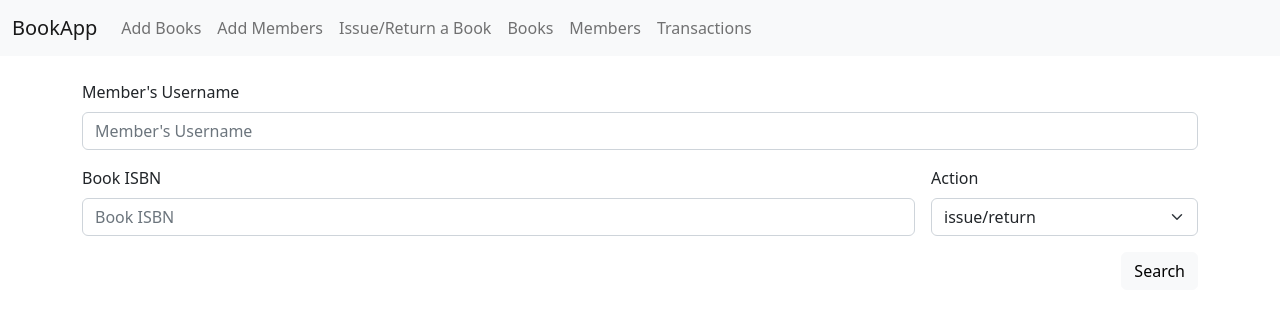
After one commit to MotilalChavhan/BookApp, a Django app: page /transactions in a window 1280 px wide. The commit adds this page. Shown: the top 316 px of the page. Run offline with Django 4.2, Linux system fonts and the light colour scheme; data that the repository does not hold is empty; some libraries are stand-ins or nearby versions.

Commit message:
feat: added transactions page to search transactions and completed its implementation

```diff
--- a/LibraryApp/BookApp/templates/layout.html
+++ b/LibraryApp/BookApp/templates/layout.html
@@ -35,6 +35,9 @@
 	        <li class="nav-item">
 	          <a class="nav-link" href="{% url 'members' %}">Members</a>
 	        </li>
+	        <li class="nav-item">
+	          <a class="nav-link" href="{% url 'transactions' %}">Transactions</a>
+	        </li>
 	      </ul>
 	    </div>
 	  </div>
--- /dev/null
+++ b/LibraryApp/BookApp/templates/transactions.html
@@ -0,0 +1,67 @@
+{% extends "layout.html" %}
+
+{% block body %}
+
+<!-- alert message -->
+{% if messages %}
+  {% for message in messages %}
+    <div class="alert {{ message.tags }} alert-dismissible d-flex align-items-center" role="alert">
+      <div>{{ message }}</div>
+      <button type="button" class="btn-close" data-bs-dismiss="alert" aria-label="Close"></button>
+    </div>
+  {% endfor %}
+{% endif %}
+
+<form action="{% url 'transactions' %}" method="post" class="row g-3">
+	{% csrf_token %}
+	<div class="col-sm-12">
+	  <label class="form-label">Member's Username</label>
+	  <input type="text" class="form-control" name="member" placeholder="Member's Username">
+	</div>
+	<div class="col-sm-9">
+	  <label class="form-label">Book ISBN</label>
+	  <input type="text" class="form-control" name="book" placeholder="Book ISBN">
+	</div>
+	<div class="col-sm-3">
+	  <label class="form-label">Action</label>
+    <select class="form-select" name="action" aria-label="Default select example">
+      <option selected>issue/return</option>
+      <option value="issue">issue</option>
+      <option value="return">return</option>
+    </select>
+	</div>
+	<div class="d-flex justify-content-end">
+		<button type="submit" class="btn btn-light">Search</button>
+	</div>
+</form>
+<br>
+{% if transactions %}
+<table class="table table-striped shadow">
+	<thead>
+    <tr>
+    	<th scope="col">ID</th>
+      <th scope="col">Member</th>
+      <th scope="col">Book</th>
+      <th scope="col">ISBN</th>
+      <th scope="col">Date</th>
+      <th scope="col">Action</th>
+      <th scope="col">Fees</th>
+    </tr>
+  </thead>
+  <tbody>
+    {% for transaction in transactions %}
+    <tr>
+    	<td>{{ transaction.id }}</td>
+      <td>{{ transaction.member.username }}</td>
+      <td>{{ transaction.book.title }}</td>
+      <td>{{ transaction.book.isbn }}</td>
+      <td>{{ transaction.date }}</td>
+      <td>{{ transaction.action }}</td>
+      <td>{{ transaction.fees }}</td>
+    </tr>
+    {% endfor %}
+  </tbody>
+</table>
+{% endif %}
+
+{% endblock %}
--- a/LibraryApp/BookApp/urls.py
+++ b/LibraryApp/BookApp/urls.py
@@ -14,5 +14,7 @@ urlpatterns = [
 	path("members", views.members, name="members"),
 	path("deletebook", views.deletebook, name="deletebook"),
 	path("editbook/<int:book_id>", views.editbook, name='editbook'),
-	path("deletemember", views.deletemember, name="deletemember")
+	path("deletemember", views.deletemember, name="deletemember"),
+	path("editmember/<int:member_id>", views.editmember, name="editmember"),
+	path("transactions", views.transactions, name="transactions")
 ]
--- a/LibraryApp/BookApp/views.py
+++ b/LibraryApp/BookApp/views.py
@@ -298,12 +298,18 @@ def deletebook(request):
 
 def editbook(request, book_id):
 	if request.method == "POST":
-		bookid = request.POST['id']
-		book = Book.objects.get(pk=bookid)
-		book.title = request.POST['title']
-		book.authors = request.POST['authors']
-		book.isbn = request.POST['isbn']
-		book.publisher = request.POST['publisher']
+		bookid = request.POST['id'].strip()
+		# if book doesn't exists redirect to /books path
+		try:
+			book = Book.objects.get(pk=bookid)
+		except:
+			messages.error(request, f"Book with {bookid} ID doesn't exists.")
+			return HttpResponseRedirect(reverse("books"))
+
+		book.title = request.POST['title'].strip()
+		book.authors = request.POST['authors'].strip()
+		book.isbn = request.POST['isbn'].strip()
+		book.publisher = request.POST['publisher'].strip()
 		book.save()
 		messages.success(request, "You have successfully updated the book details.")
 		return HttpResponseRedirect(reverse("books"))
@@ -332,3 +338,107 @@ def deletemember(request):
 		return JsonResponse({"status" : "success"})
 
 	return HttpResponseRedirect(reverse("members"))
+
+def editmember(request, member_id):
+	if request.method == "POST":
+		memberid = request.POST['id'].strip()
+		# if member doesn't exists redirect to /members path
+		try:
+			member = Member.objects.get(pk=memberid)
+		except:
+			messages.error(request, f"Member with {member.id} ID doesn't exist.")
+			return HttpResponseRedirect(reverse("members"))
+
+		member.first_name = request.POST['last_name'].strip()
+		member.last_name = request.POST['last_name'].strip()
+		member.username = request.POST['username'].strip()
+		member.email = request.POST['email'].strip()
+		# Validating email
+		try:
+			validate_email(member.email)
+		except ValidationError:
+			messages.error(request, "Enter a valid email.")
+			return HttpResponseRedirect(reverse("editmember", args=[memberid]))
+
+		# if username/email already exists
+		try:
+			member.save()
+		except IntegrityError:
+			messages.error(request, "username/email already exists. Enter a different username/email")
+			return HttpResponseRedirect(reverse("editmember", args=[memberid]))
+
+		messages.success(request, "You have successfully updated the member details.")
+		return HttpResponseRedirect(reverse("members"))
+
+	# if member doesn't exists redirect to /members path
+	try:
+		member = Member.objects.get(pk=member_id)
+	except:
+		return HttpResponseRedirect(reverse("members"))
+
+	return render(request, "editmember.html", {
+		"member" : member
+	})
+
+def transactions(request):
+	if request.method == "POST":
+		username = request.POST['member'].strip()
+		isbn = request.POST['book'].strip()
+		action = request.POST['action']
+
+		if len(username) == 0 and len(isbn) == 0:
+			if action == "issue/return":
+				return HttpResponseRedirect(reverse("transactions"))
+			transactions = Transaction.objects.filter(action=action)
+			return render(request, "transactions.html", {
+				"transactions" : transactions
+			})
+
+		if len(isbn):
+			# Checking if book doesn't exists
+			try:
+				book = Book.objects.get(isbn=isbn)
+			except:
+				messages.error(request, "Book doesn't exists in the database.")
+				return render(request, "transactions.html")
+			if len(username) == 0:
+				if action == "issue/return":
+					transactions = Transaction.objects.filter(book=book)
+				else:
+					transactions = Transaction.objects.filter(book=book, action=action)
+
+				return render(request, "transactions.html", {
+					"transactions" : transactions
+				})
+
+
+		if len(username):
+			# Checking if member doesn't exists
+			try:
+				member = Member.objects.get(username=username)
+			except:
+				messages.error(request, "Member doesn't exists in the database")
+				return render(request, "transactions.html")
+			if len(isbn) == 0:
+				if action == "issue/return":
+					transactions = Transaction.objects.filter(member=member)
+				else:
+					transactions = Transaction.objects.filter(member=member, action=action)
+
+				return render(request, "transactions.html", {
+					"transactions" : transactions
+				})
+
+		if action == "issue/return":
+			transactions = Transaction.objects.filter(book=book, member=member)
+		else:
+			transactions = Transaction.objects.filter(book=book, member=member, action=action)
+
+		return render(request, "transactions.html", {
+			"transactions" : transactions
+		})
+
+	transactions = Transaction.objects.all()
+	return render(request, "transactions.html", {
+		"transactions" : transactions
+	})
```
Also changed, not shown: LibraryApp/BookApp/templates/editmember.html (added, +60 -0 lines), LibraryApp/BookApp/templates/members.html (+17 -2 lines).
